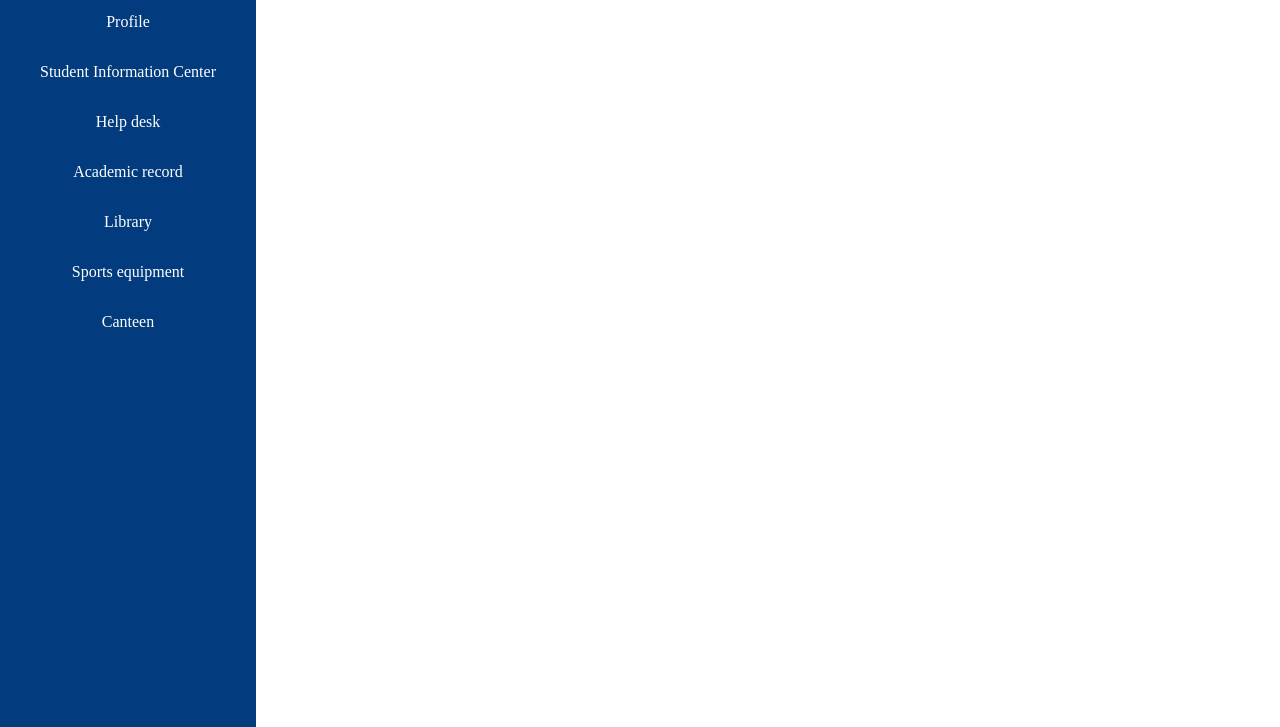
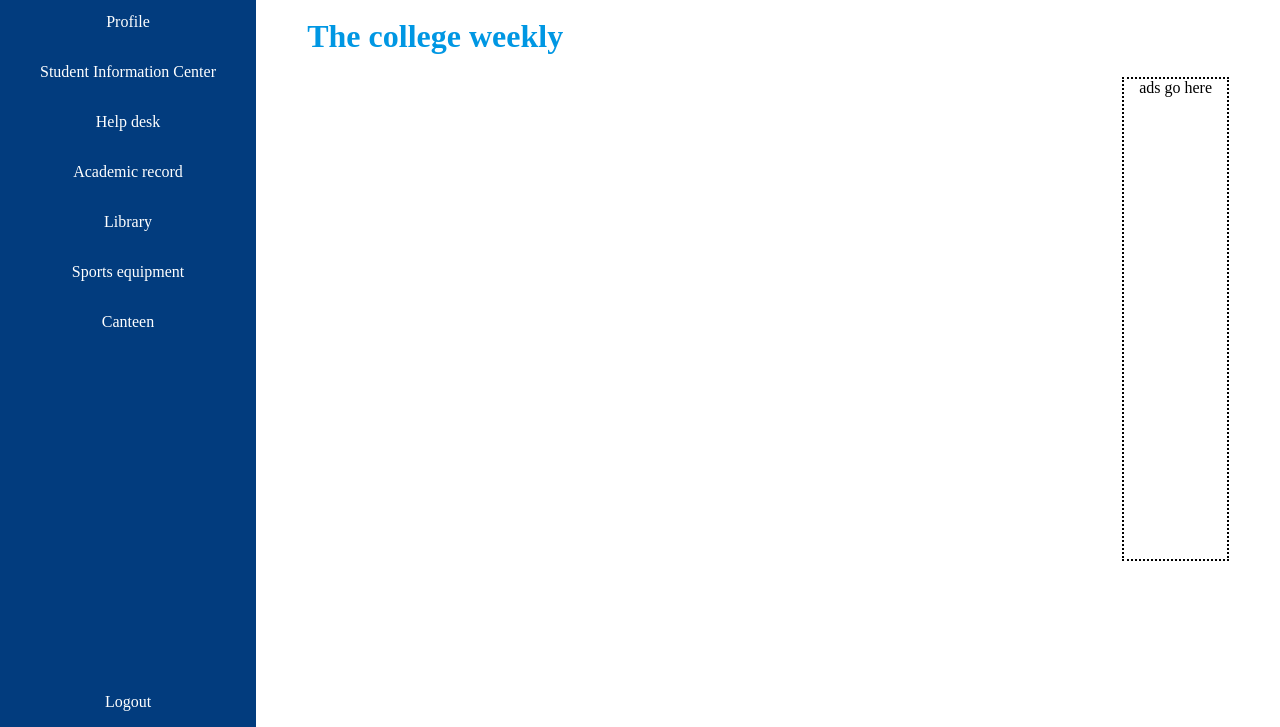
Before and after one commit to imdiode/Uni-tap, a plain HTML site: page Dashboard.html in a window 1280 px wide. Shown: the part 73-800 px from the top of the page. Drawn offline with Linux system fonts and the light colour scheme.

Commit message:
polished dashboard

```diff
--- a/CSS/Dashboard.css
+++ b/CSS/Dashboard.css
@@ -16,7 +16,7 @@ body {
 
 .navigation a {
     text-decoration: none;
-    color: white;
+    color: inherit;
 }
 
 .navigation ul {
@@ -28,6 +28,11 @@ body {
     display: inline;
     line-height: 70px;
     margin-right: 20px;
+    transition: all .7s ease-out;
+}
+
+.navigation li:hover {
+    color: black;
 }
 
 .profile
@@ -52,6 +57,7 @@ body {
     background-color: #023c7e;
     height: Calc(100vh - 70px);
     position: relative;
+    display: inline-block;
 }
 
 .options {
@@ -59,4 +65,37 @@ body {
     color: white;
     text-align: center;
     line-height: 50px;
+    transition: all .7s ease-out;
 }
+
+.options:hover {
+    background-color: #002d61;
+    cursor: pointer;
+}
+
+.bstick {
+    bottom: 0;
+    position: absolute;
+    width: 100%;
+}
+
+.sidebar-main-right {
+    background-color: white;
+    width: 80%;
+    height: Calc(100vh - 70px);
+    position: absolute;
+    display: inline-block;
+}
+
+.content-main {
+    margin-left: 5%;
+    color: #0097e3;
+}
+
+.ads {
+    float: right;
+    margin-right: 5%;
+    height: 60vh;
+    width: 10%;
+    border: 2px dotted black;
+}
--- a/Dashboard.html
+++ b/Dashboard.html
@@ -44,6 +44,19 @@
             <div class="options">
                 Canteen
             </div>
+            <div class="options bstick">
+                Logout
+            </div>
+        </div>
+        <div class="sidebar-main-right">
+            <div class="content-main">
+                <h1>
+                    The college weekly
+                </h1>
+            </div>
+            <div class="ads">
+                <center>ads go here</center>
+            </div>
         </div>
     </body>
 </html>
```
